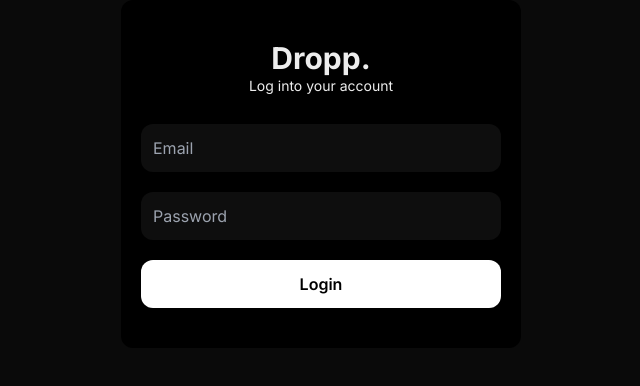
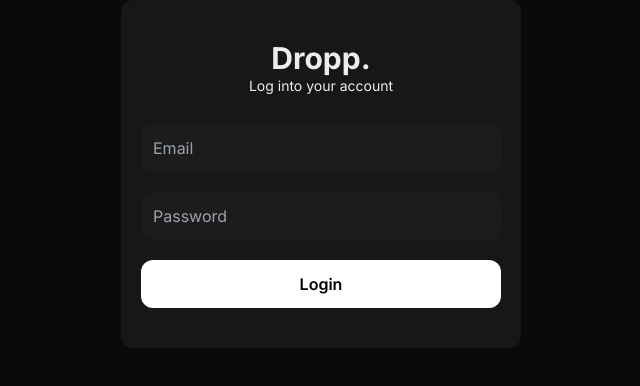
Before and after one commit to akinloluwami/dropp, a Next.js app: page /components/login in a window 1280 px wide. Shown: the top 386 px of the page, without its empty margins (319-959 px from the left). Built offline with nearby package versions, Linux system fonts and the light colour scheme.

Commit message:
Update styling

```diff
--- a/pages/components/login.tsx
+++ b/pages/components/login.tsx
@@ -51,7 +51,7 @@ const Login: FC<{
 
   return (
     <form
-      className="w-full max-w-[400px] mx-auto bg-black rounded-xl px-5 py-10 flex flex-col"
+      className="w-full max-w-[400px] mx-auto bg-black-001 rounded-xl px-5 py-10 flex flex-col"
       onSubmit={handleSubmit}
       onClick={(e) => e.stopPropagation()}
     >
```
